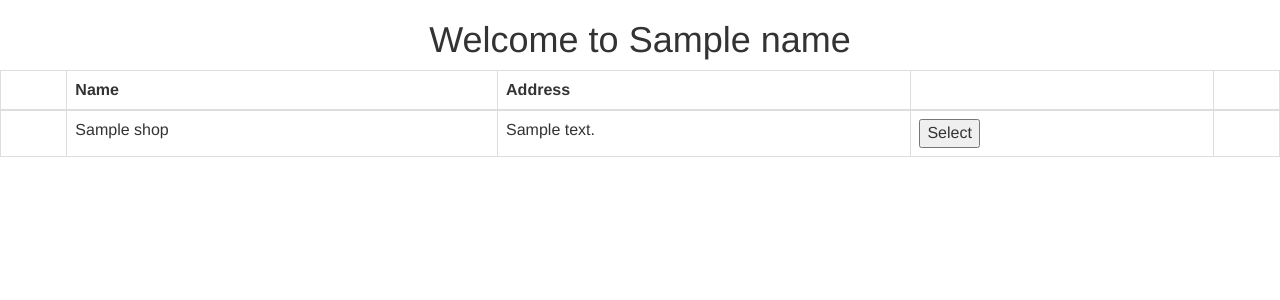
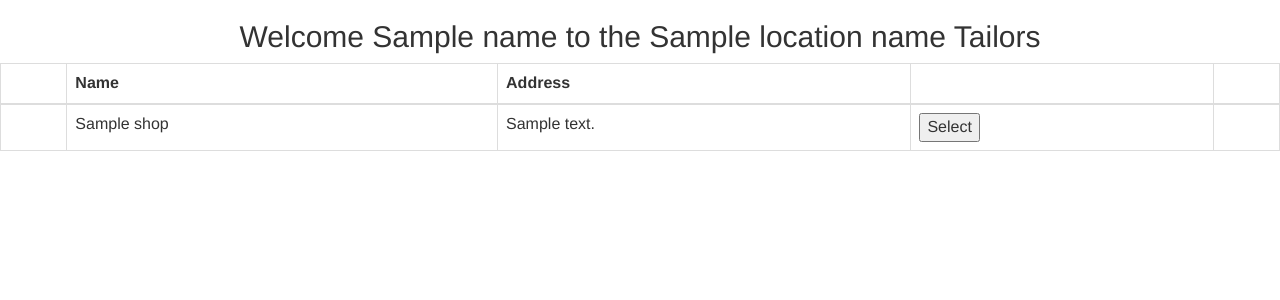
Before and after one commit to mridhapower/Flying-tailor-using-django, a Django app: template tailor/tailors/templates/tailors.html in a window 1280 px wide. Shown: the top 300 px of the page. Run offline with Django 3.2, Linux system fonts and the light colour scheme; tables that the repository leaves empty hold one stand-in row (values such as "Sample post"); the template is opened without the code that fills it: values that come from a table or form of the project are taken from there, most other values are stand-ins (such as "Sample title", 1, 10 or a date in 2020); some libraries are stand-ins or nearby versions.

Commit message:
able to send name and location name to tailor list

```diff
--- a/tailor/tailors/templates/tailors.html
+++ b/tailor/tailors/templates/tailors.html
@@ -4,7 +4,7 @@
     <center>
     <form method="POST">
         <body align="center">
-            <h1>Welcome to {{name}}</h1>
+            <h2>Welcome {{name}} to the {{locationName}} Tailors</h2>
 
         <!-- <select name="shop" id="shop" >
             <option value=""></option>
--- a/tailor/tailors/views.py
+++ b/tailor/tailors/views.py
@@ -11,10 +11,10 @@ def location(request):
         print(loc)
         #id=Shop.objects.get(loc_id=loc)
         shops=Shop.objects.filter(loc_id=loc)
-
-        print(name)
+        locationName=list(Location.objects.filter(id=loc).values_list('loc', flat=True))
+        print(locationName[0])
         #print(shops)
-        return render(request,'tailors.html',{'shops':shops,'loc':loc,})
+        return render(request,'tailors.html',{'name':name,'shops':shops,'loc':loc,'locationName':locationName[0]})
     else:
         button=request.POST.get('button')
         print(button)
```
